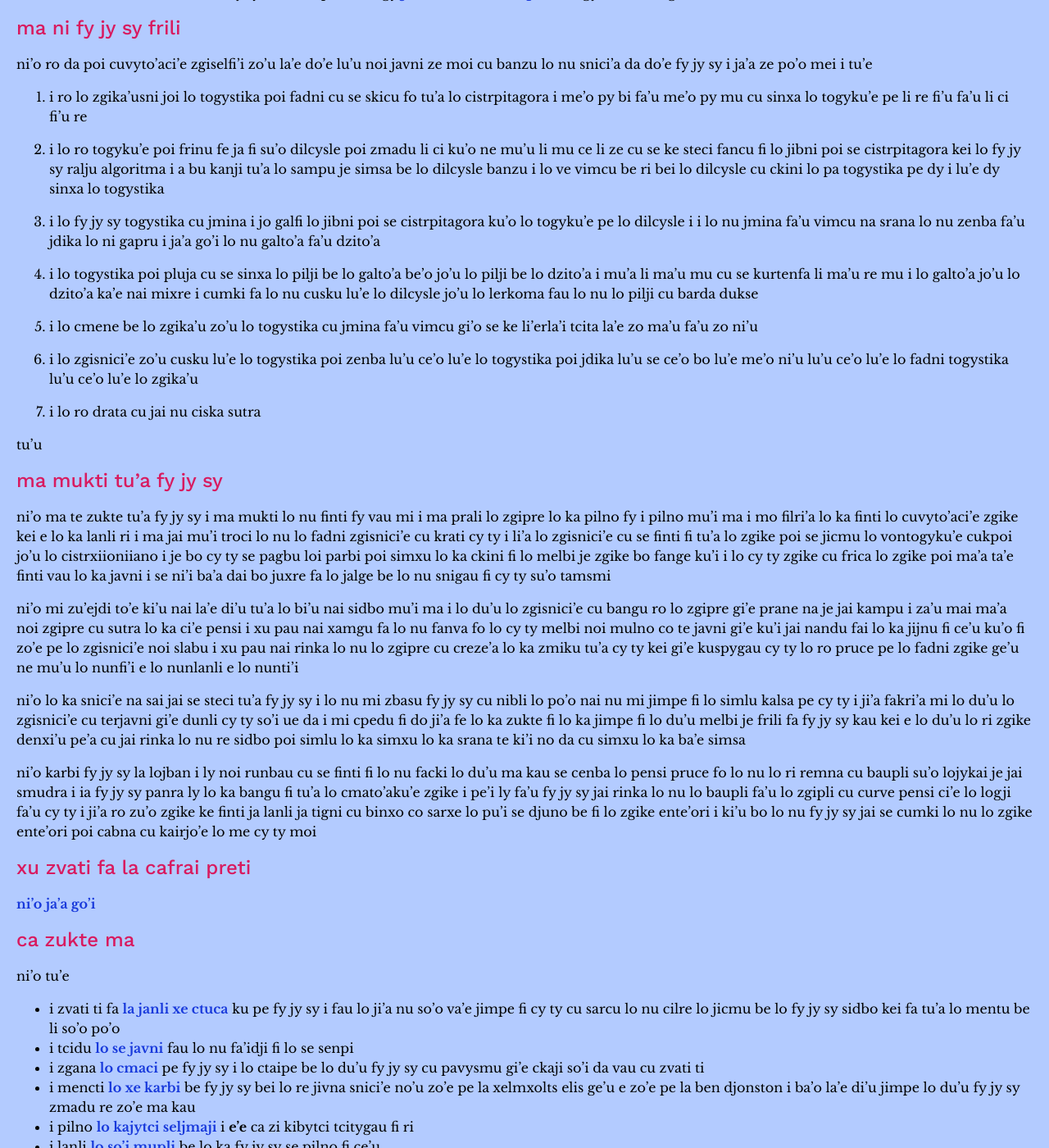
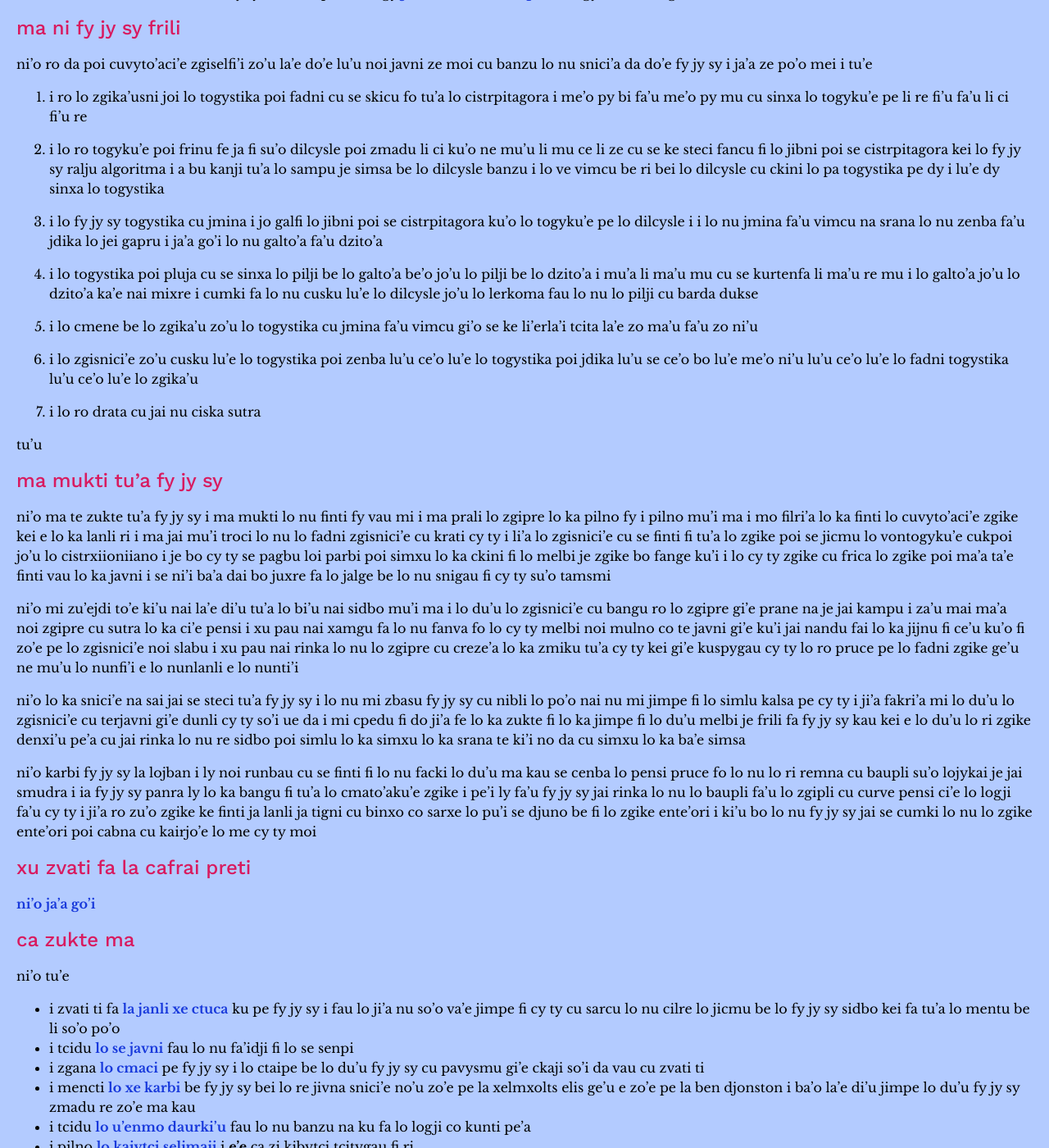
Before and after one commit to misotanni/misotanni.github.io, a Jekyll site: the page built from fjs/jbo/index.md, in a window 1280 px wide and 1400 px high, scrolled down 1153 px. Shown: the whole window at 82% size. Built offline with Jekyll 4.4.1, drawn with Linux system fonts in a browser that asks for light colours; our own code applies the rules of GitHub Pages for plain Markdown files.

Commit message:
jmina lo linki

```diff
--- a/fjs/jbo/index.md
+++ b/fjs/jbo/index.md
@@ -62,7 +62,7 @@ i tu'e
 
 2. i lo ro togyku'e poi frinu fe ja fi su'o dilcysle poi zmadu li ci ku'o ne mu'u li mu ce li ze cu se ke steci fancu fi lo jibni poi se cistrpitagora kei lo fy jy sy ralju algoritma i a bu kanji tu'a lo sampu je simsa be lo dilcysle banzu i lo ve vimcu be ri bei lo dilcysle cu ckini lo pa togystika pe dy i lu'e dy sinxa lo togystika
 
-3. i lo fy jy sy togystika cu jmina i jo galfi lo jibni poi se cistrpitagora ku'o lo togyku'e pe lo dilcysle i i lo nu jmina fa'u vimcu na srana lo nu zenba fa'u jdika lo ni gapru i ja'a go'i lo nu galto'a fa'u dzito'a
+3. i lo fy jy sy togystika cu jmina i jo galfi lo jibni poi se cistrpitagora ku'o lo togyku'e pe lo dilcysle i i lo nu jmina fa'u vimcu na srana lo nu zenba fa'u jdika lo jei gapru i ja'a go'i lo nu galto'a fa'u dzito'a
 
 4. i lo togystika poi pluja cu se sinxa lo pilji be lo galto'a be'o jo'u lo pilji be lo dzito'a i mu'a li ma'u mu cu se kurtenfa li ma'u re mu i lo galto'a jo'u lo dzito'a ka'e nai mixre i cumki fa lo nu cusku lu'e lo dilcysle jo'u lo lerkoma fau lo nu lo pilji cu barda dukse
 
@@ -117,6 +117,7 @@ ni'o tu'e
 - i tcidu [lo se javni](rules.html) fau lo nu fa'idji fi lo se senpi
 - i zgana [lo cmaci](math.html) pe fy jy sy i lo ctaipe be lo du'u fy jy sy cu pavysmu gi'e ckaji so'i da vau cu zvati ti
 - i mencti [lo xe karbi](compare.html) be fy jy sy bei lo re jivna snici'e no'u zo'e pe la xelmxolts elis ge'u e zo'e pe la ben djonston i ba'o la'e di'u jimpe lo du'u fy jy sy zmadu re zo'e ma kau
+- i tcidu [lo u'enmo daurki'u](dream.html) fau lo nu banzu na ku fa lo logji co kunti pe'a
 - i pilno [lo kajytci seljmaji](calc.html) i **e'e** ca zi kibytci tcitygau fi ri
 - i lanli [lo so'i mupli](examples.html) be lo ka fy jy sy se pilno fi ce'u
 
```
Also changed, not shown: fjs/de/index.md (+1 -0 lines), fjs/en/index.md (+1 -0 lines), fjs/fr/index.md (+1 -0 lines), fjs/pl/index.md (+1 -0 lines).
